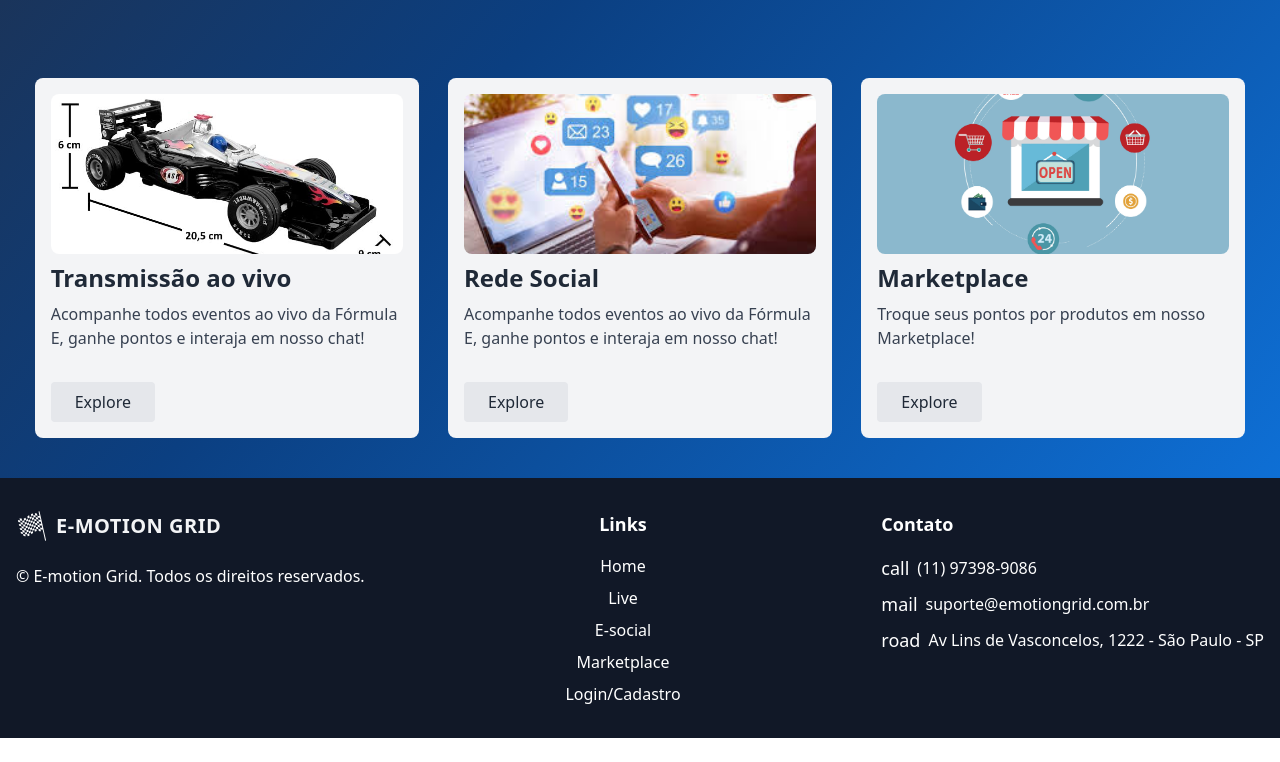
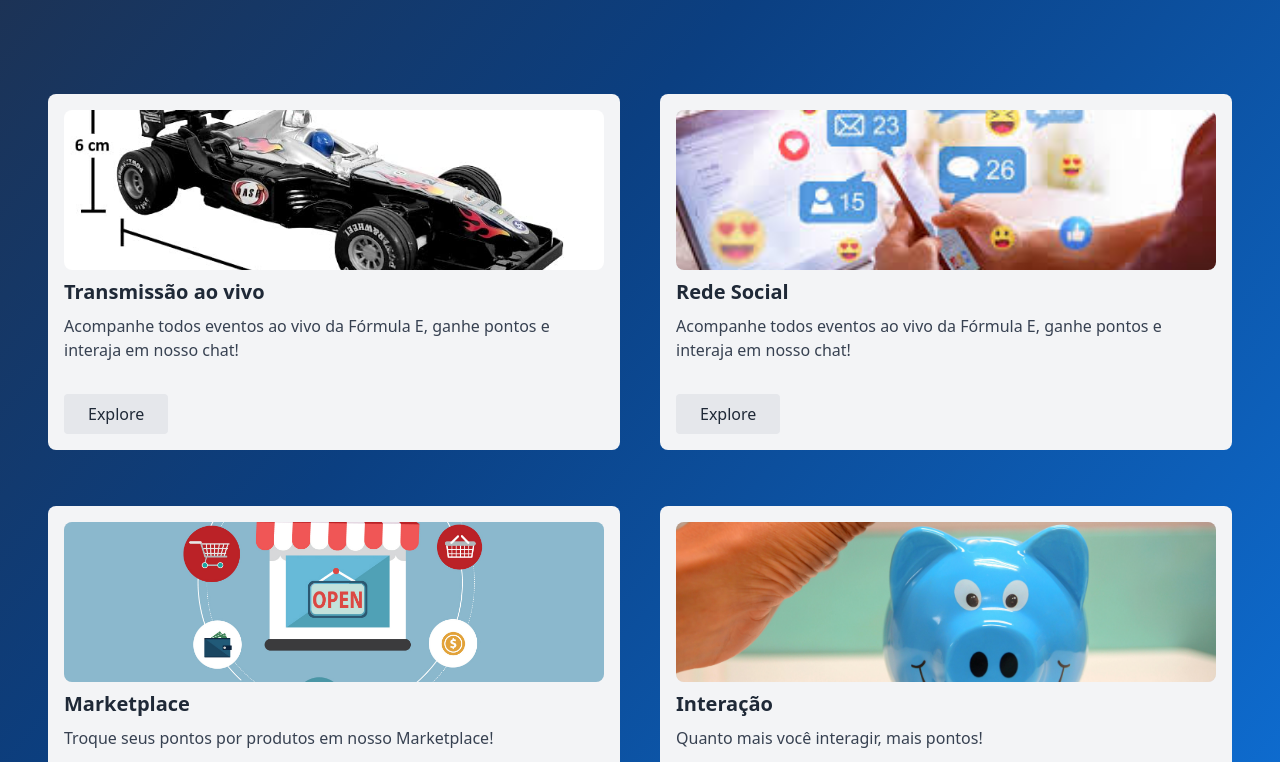
Before and after one commit to wendelldsant/prototipo-plataforma-mahindra, a React (Vite) app: page / in a window 1280 px wide. Shown: the part 678-1440 px from the top of the page. Before the commit the page ends 1416 px from the top, so only its background shows below. Built offline with nearby package versions, Linux system fonts and the light colour scheme.

Commit message:
fix-cards-home

```diff
--- a/src/Componentes/CardHomePage.jsx
+++ b/src/Componentes/CardHomePage.jsx
@@ -3,13 +3,11 @@ import { Link } from "react-router-dom";
 
 function CardHomePage({ dadosCards }) {
     return (
-        <div className="grid grid-cols-6 justify-items-center">
+        <div className="grid grid-cols-1 sm:grid-cols-2 lg:grid-cols-2 gap-4 p-4">
             {dadosCards.map((card, index) => (
-                <div key={index} className="lg:col-span-2 md:col-span-6 col-span-6 my-5 mx-3">
-                    <div className="group flex flex-col justify-start items-start gap-2 w-96 h-auto duration-500 relative rounded-lg p-4 bg-gray-100 hover:-translate-y-2 hover:shadow-xl shadow-gray-300">
-                        <div
-                            className="w-full h-40 bg-gray-200 rounded-lg overflow-hidden relative"
-                        >
+                <div key={index} className="my-5 mx-3">
+                    <div className="group flex flex-col justify-between items-start gap-2 h-full duration-500 relative rounded-lg p-4 bg-gray-100 hover:-translate-y-2 hover:shadow-xl shadow-gray-300">
+                        <div className="w-full h-40 bg-gray-200 rounded-lg overflow-hidden relative">
                             <img
                                 src={card.imagem}
                                 alt={card.title}
@@ -17,10 +15,11 @@ function CardHomePage({ dadosCards }) {
                             />
                         </div>
 
-                        <div>
-                            <h2 className="text-2xl font-bold mb-2 text-gray-800">{card.title}</h2>
+                        <div className="flex-grow">
+                            <h2 className="text-xl font-bold mb-2 text-gray-800">{card.title}</h2>
                             <p className="text-gray-700 line-clamp-3">{card.text}</p>
                         </div>
+
                         <Link to={card.route}>
                             <button className="hover:bg-gray-300 bg-gray-200 text-gray-800 mt-6 rounded p-2 px-6">
                                 Explore
--- /dev/null
+++ b/src/dados/home_cards.json
@@ -0,0 +1,26 @@
+[
+    {
+        "title": "Transmissão ao vivo",
+        "text": "Acompanhe todos eventos ao vivo da Fórmula E, ganhe pontos e interaja em nosso chat!",
+        "imagem": "carro.jpg",
+        "route": "/live"
+    },
+    {
+        "title": "Rede Social",
+        "text": "Acompanhe todos eventos ao vivo da Fórmula E, ganhe pontos e interaja em nosso chat!",
+        "imagem": "rede-social-foto.jpeg",
+        "route": "/social"
+    },
+    {
+        "title": "Marketplace",
+        "text": "Troque seus pontos por produtos em nosso Marketplace!",
+        "imagem": "marketplace.photo.jpg",
+        "route": "/market"
+    },
+    {
+        "title": "Interação",
+        "text": "Quanto mais você interagir, mais pontos!",
+        "imagem": "imagem_porquinho_moeda.jpg",
+        "route": "/regi"
+    }
+]
--- a/src/dados/produtos.json
+++ b/src/dados/produtos.json
@@ -36,7 +36,7 @@
         "detalhes": "Tênis Adidas de corrida, leve e com excelente amortecimento."
     },
     {
-        "titulo": "Carro de brinqudo",
+        "titulo": "Carro de brinquedo",
         "imagem": "carro.jpg",
         "preco": "50",
         "detalhes": "Carro formula E de brinquedo"
--- a/src/pages/Home.jsx
+++ b/src/pages/Home.jsx
@@ -1,26 +1,6 @@
 import CardHomePage from "../Componentes/CardHomePage";
 import Carousel from "../Componentes/Carousel";
-
-const dadosCards = [
-    {
-        title: 'Transmissão ao vivo',
-        text: 'Acompanhe todos eventos ao vivo da Fórmula E, ganhe pontos e interaja em nosso chat!',
-        imagem: "carro.jpg",
-        route: "/live"
-    },
-    {
-        title: 'Rede Social',
-        text: 'Acompanhe todos eventos ao vivo da Fórmula E, ganhe pontos e interaja em nosso chat!',
-        imagem: "rede-social-foto.jpeg",
-        route: "/social"
-    },
-    {
-        title: 'Marketplace',
-        text: 'Troque seus pontos por produtos em nosso Marketplace!',
-        imagem: "marketplace.photo.jpg",
-        route: "/market"
-    }
-];
+import dadosCards from "../dados/home_cards.json"
 
 function Home() {
     return (
```
Also changed, not shown: public/imagem_porquinho_moeda.jpg (added).
